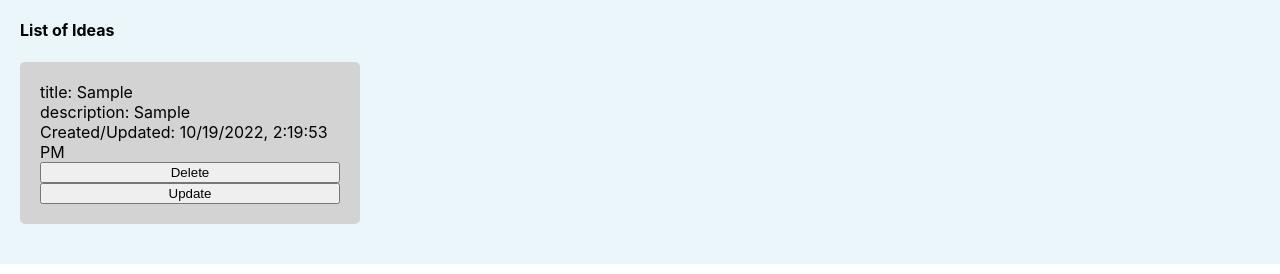
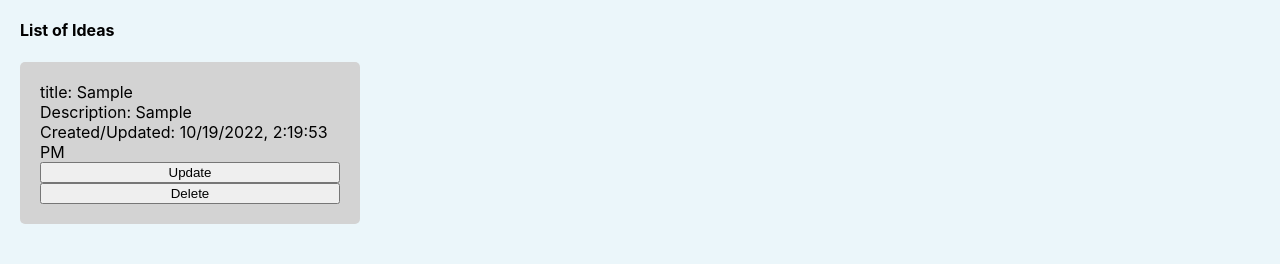
Before and after one commit to kammanz/idea-creator, a React (Create React App) app: page / in a window 1280 px wide. Both pictures are taken after typing "Sample", "Sample" into the empty fields and a click on the button "Add idea". Shown: the part 343-617 px from the top of the page. Built offline with nearby package versions, Linux system fonts and the light colour scheme.

Commit message:
added conditional toggle to input fields

```diff
--- a/src/components/Card.js
+++ b/src/components/Card.js
@@ -1,16 +1,45 @@
 import React from 'react';
 import styles from './Card.module.css';
 
-const Card = ({ title, description, date, id, handleDelete, handleUpdate }) => {
+const Card = ({
+  selectedIdea,
+  title,
+  description,
+  date,
+  id,
+  handleDelete,
+  handleUpdate,
+  handleActivateTitle,
+  isSelectedIdea,
+  handleTitleChange,
+  handleDescriptionChange,
+  handleActivateDescription,
+}) => {
   return (
     <div className={styles.card}>
-      <div>title: {title}</div>
-      <div>description: {description}</div>
+      {isSelectedIdea && selectedIdea.isTitleActive ? (
+        <input
+          type="text"
+          defaultValue={selectedIdea.title}
+          onChange={handleTitleChange}
+        />
+      ) : (
+        <div onClick={() => handleActivateTitle(id)}>title: {title}</div>
+      )}
+      {isSelectedIdea && selectedIdea.isDescriptionActive ? (
+        <input
+          type="textarea"
+          defaultValue={selectedIdea.description}
+          onChange={handleDescriptionChange}
+        />
+      ) : (
+        <div onClick={() => handleActivateDescription(id)}>
+          Description: {description}
+        </div>
+      )}
       <div>Created/Updated: {date}</div>
+      <button onClick={() => handleUpdate(id)}>Update</button>
       <button onClick={() => handleDelete(id)}>Delete</button>
-      <button onClick={() => handleUpdate({ id, title, description })}>
-        Update
-      </button>
     </div>
   );
 };
--- a/src/components/Form.js
+++ b/src/components/Form.js
@@ -1,7 +1,7 @@
 import React from 'react';
 import { Formik, Form } from 'formik';
 
-const Form9 = ({ handleSubmit }) => {
+const TheForm = ({ handleSubmit }) => {
   return (
     <div>
       <Formik
@@ -47,4 +47,4 @@ const Form9 = ({ handleSubmit }) => {
   );
 };
 
-export default Form9;
+export default TheForm;
--- a/src/components/List.js
+++ b/src/components/List.js
@@ -1,11 +1,16 @@
 import React from 'react';
-import { useState } from 'react';
+import { useState, useEffect } from 'react';
 
 import Card from './Card';
 import Form from './Form';
 
 const List = () => {
   const [ideas, setIdeas] = useState([]);
+  const [selectedIdea, setSelectedIdea] = useState({});
+
+  useEffect(() => {
+    setSelectedIdea({});
+  }, [ideas]);
 
   const handleSubmit = (values) => {
     const { title, description } = values;
@@ -24,29 +29,53 @@ const List = () => {
   };
 
   const handleDelete = (id) => {
-    let filteredList = ideas.filter((idea) => idea.id !== id);
+    let filteredList = [...ideas].filter((idea) => idea.id !== id);
     setIdeas(filteredList);
   };
 
-  const handleUpdate = ({ id, title, description }) => {
+  const handleUpdate = (id) => {
     let date = new Date();
     let dateNum = date.getTime();
     let dateString = date.toLocaleString();
-
-    const updatedIdea = {
-      title,
-      description,
-      dateNum,
-      dateString,
-    };
-
-    let updatedList = ideas.map((idea) =>
-      idea.id === id
-        ? { ...idea, title, description, dateNum, dateString }
-        : idea
-    );
+    let updatedList = [...ideas].map((idea) => {
+      return idea.id === id
+        ? {
+            ...idea,
+            title: selectedIdea.title,
+            description: selectedIdea.description,
+            dateNum,
+            dateString,
+          }
+        : idea;
+    });
 
     setIdeas(updatedList);
+  };
+
+  const handleActivateTitle = (id) => {
+    const selectedItem = ideas.find((idea) => idea.id === id);
+    setSelectedIdea({
+      ...selectedItem,
+      isTitleActive: true,
+      isDescriptionActive: false,
+    });
+  };
+
+  const handleActivateDescription = (id) => {
+    const selectedItem = ideas.find((idea) => idea.id === id);
+    setSelectedIdea({
+      ...selectedItem,
+      isTitleActive: false,
+      isDescriptionActive: true,
+    });
+  };
+
+  const handleTitleChange = (e) => {
+    setSelectedIdea({ ...selectedIdea, title: e.target.value });
+  };
+
+  const handleDescriptionChange = (e) => {
+    setSelectedIdea({ ...selectedIdea, description: e.target.value });
   };
 
   return (
@@ -66,6 +95,12 @@ const List = () => {
                 date={dateString}
                 handleDelete={handleDelete}
                 handleUpdate={handleUpdate}
+                handleActivateTitle={handleActivateTitle}
+                selectedIdea={selectedIdea}
+                isSelectedIdea={selectedIdea.id === id}
+                handleTitleChange={handleTitleChange}
+                handleDescriptionChange={handleDescriptionChange}
+                handleActivateDescription={handleActivateDescription}
               />
             </div>
           );
```
